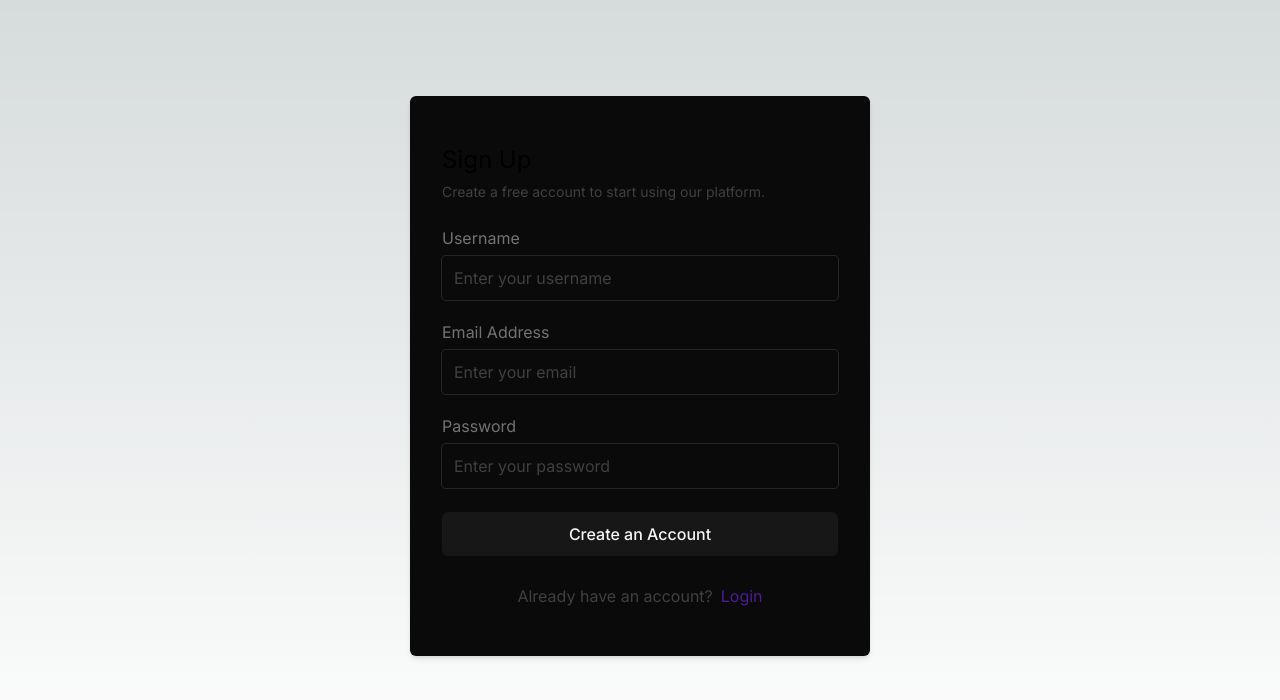
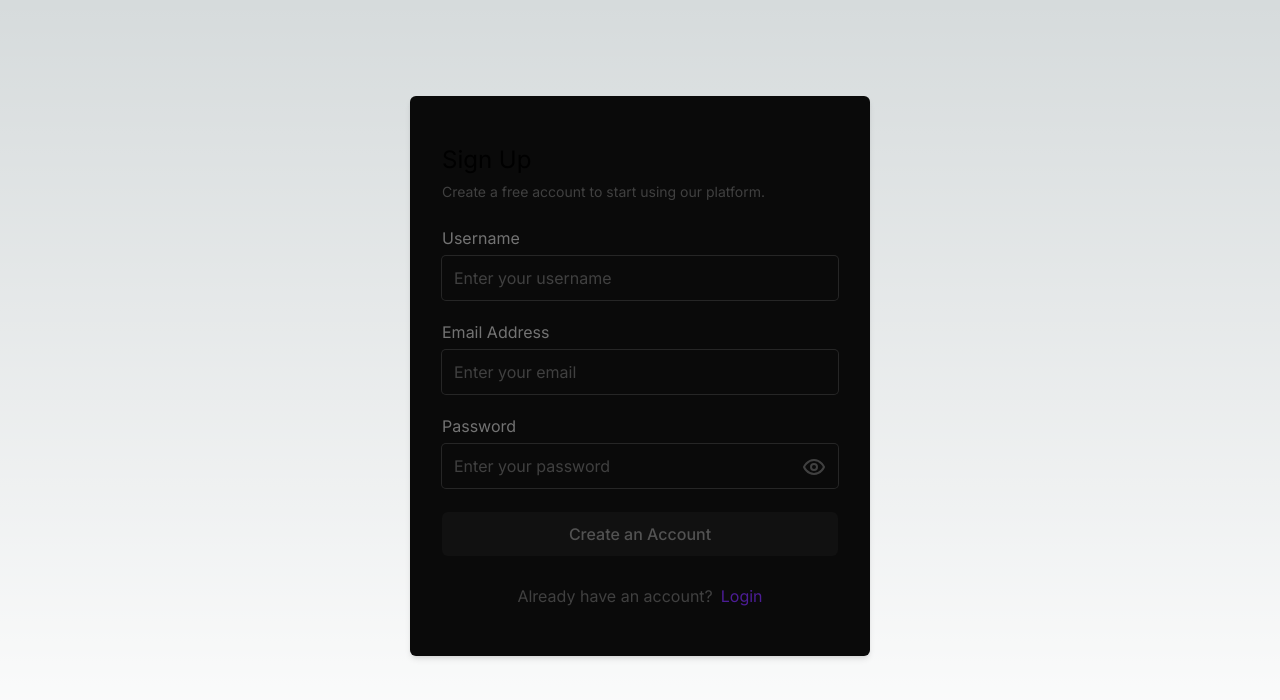
Before and after one commit to gokarna123-goku/nextjs-auth, a Next.js app: page /signup in a window 1280 px wide. Shown: the top 700 px of the page. Built offline with nearby package versions, Linux system fonts and the light colour scheme.

Commit message:
complete the hide and show password section

```diff
--- a/src/app/login/page.tsx
+++ b/src/app/login/page.tsx
@@ -80,7 +80,7 @@ export default function LoginPage() {
                                 onChange={(e) => setUser({ ...user, email: e.target.value })}
                             />
                         </div>
-                        <div className="space-y-1.5">
+                        <div className="space-y-1.5 relative">
                             <label
                                 htmlFor="password"
                                 className="text-neutral-500 block"
@@ -88,20 +88,43 @@ export default function LoginPage() {
                                 Password
                             </label>
                             <input
-                                type="password"
+                                type={showPassword ? 'text' : 'password'}
                                 name="password"
                                 id="password"
-                                className="w-full h-11 text-neutral-300 bg-transparent outline-none ring-1 ring-neutral-800 focus:ring-1 focus:ring-violet-500 rounded px-3 placeholder:text-neutral-700"
+                                className="w-full h-11 text-neutral-300 bg-transparent outline-none ring-1 ring-neutral-800 focus:ring-1 focus:ring-violet-500 rounded ps-3 pr-10 placeholder:text-neutral-700"
                                 placeholder="Enter your password"
                                 value={user.password}
                                 onChange={(e) => setUser({ ...user, password: e.target.value })}
                             />
+                            {/* show and hide password */}
+                            <div className="flex items-center justify-between absolute right-3 top-[2.2rem]">
+                                {!showPassword ? (
+                                    <button className="text-neutral-700" onClick={() => setShowPassword(true)}>
+                                        <svg xmlns="http://www.w3.org/2000/svg" width="20" height="20" viewBox="0 0 24 24" fill="none" stroke="currentColor" stroke-width="2" stroke-linecap="round" stroke-linejoin="round" className="lucide lucide-eye">
+                                            <path d="M2 12s3-7 10-7 10 7 10 7-3 7-10 7-10-7-10-7Z" />
+                                            <circle cx="12" cy="12" r="3" />
+                                        </svg>
+                                    </button>
+                                ) : (
+                                    <button className="text-neutral-700" onClick={() => setShowPassword(false)}>
+                                        <svg xmlns="http://www.w3.org/2000/svg" width="20" height="20" viewBox="0 0 24 24" fill="none" stroke="currentColor" stroke-width="2" stroke-linecap="round" stroke-linejoin="round" className="lucide lucide-eye-off"><path d="M9.88 9.88a3 3 0 1 0 4.24 4.24" /><path d="M10.73 5.08A10.43 10.43 0 0 1 12 5c7 0 10 7 10 7a13.16 13.16 0 0 1-1.67 2.68" /><path d="M6.61 6.61A13.526 13.526 0 0 0 2 12s3 7 10 7a9.74 9.74 0 0 0 5.39-1.61" /><line x1="2" x2="22" y1="2" y2="22" />
+                                        </svg>
+                                    </button>
+                                )}
+                            </div>
                         </div>
                     </div>
-                    <button onClick={onLogin}
-                        className={`w-full h-11 text-neutral-100 flex items-center justify-center font-medium rounded-md ease-out duration-300 ${buttonDisabled ? "bg-neutral-900 hover:bg-neutral-800 cursor-not-allowed" : "bg-violet-700 hover:bg-violet-800 cursor-pointer"}`}>
-                        Login Now
-                    </button>
+                    {buttonDisabled ? (
+                        <button disabled
+                            className="w-full h-11 text-neutral-600 flex items-center justify-center font-medium rounded-md ease-out duration-300 bg-neutral-900/60 cursor-not-allowed">
+                            {loading ? "logging..." : "Login Now"}
+                        </button>
+                    ) : (
+                        <button onClick={onLogin}
+                            className="w-full h-11 text-neutral-100 flex items-center justify-center bg-violet-700 hover:bg-violet-800 cursor-pointer font-medium rounded-md ease-out duration-300">
+                            {loading ? "logging..." : "Login Now"}
+                        </button>
+                    )}
                 </div>
                 <div className="flex items-center justify-center gap-x-1 text-neutral-700 font-normal">
                     <p>Don't have an account?</p>
--- a/src/app/signup/page.tsx
+++ b/src/app/signup/page.tsx
@@ -2,7 +2,7 @@
 import Link from "next/link";
 import React, { useEffect } from "react";
 import { useRouter } from "next/navigation";
-import axios  from "axios";
+import axios from "axios";
 import toast from "react-hot-toast";
 
 
@@ -21,6 +21,7 @@ export default function SignUpPage() {
 
     const [loading, setLoading] = React.useState(false);
 
+
     const onSignup = async () => {
         try {
             setLoading(true);
@@ -29,7 +30,7 @@ export default function SignUpPage() {
 
             router.push("/login");
 
-        }catch (error: any) {
+        } catch (error: any) {
             console.log(error, " signup failed!");
             toast.error(error.message);
         } finally {
@@ -45,6 +46,7 @@ export default function SignUpPage() {
             setButtonDisabled(true)
         }
     }, [user])
+
 
 
     return (
@@ -94,7 +96,7 @@ export default function SignUpPage() {
                                 onChange={(e) => setUser({ ...user, email: e.target.value })}
                             />
                         </div>
-                        <div className="space-y-1.5">
+                        <div className="space-y-1.5 relative">
                             <label
                                 htmlFor="password"
                                 className="text-neutral-500 block"
@@ -102,27 +104,43 @@ export default function SignUpPage() {
                                 Password
                             </label>
                             <input
-                                type="password"
+                                type={showPassword ? 'text' : 'password'}
                                 name="password"
                                 id="password"
-                                className="w-full h-11 text-neutral-300 bg-transparent outline-none ring-1 ring-neutral-800 focus:ring-1 focus:ring-violet-500 rounded px-3 placeholder:text-neutral-700"
+                                className="w-full h-11 text-neutral-300 bg-transparent outline-none ring-1 ring-neutral-800 focus:ring-1 focus:ring-violet-500 rounded ps-3 pr-10 placeholder:text-neutral-700"
                                 placeholder="Enter your password"
                                 value={user.password}
                                 onChange={(e) => setUser({ ...user, password: e.target.value })}
                             />
                             {/* show and hide password */}
-                            {/* <div className="flex items-center justify-between">
-                                <p className="text-sm text-neutral-700">
-                                    Show Password
-                                </p>
-                                <input type="checkbox" checked={showPassword} onChange={() => setShowPassword(!showPassword)} />
-                            </div> */}
+                            <div className="flex items-center justify-between absolute right-3 top-[2.2rem]">
+                                {!showPassword ? (
+                                    <button className="text-neutral-700" onClick={() => setShowPassword(true)}>
+                                        <svg xmlns="http://www.w3.org/2000/svg" width="24" height="24" viewBox="0 0 24 24" fill="none" stroke="currentColor" stroke-width="2" stroke-linecap="round" stroke-linejoin="round" className="lucide lucide-eye">
+                                            <path d="M2 12s3-7 10-7 10 7 10 7-3 7-10 7-10-7-10-7Z" />
+                                            <circle cx="12" cy="12" r="3" />
+                                        </svg>
+                                    </button>
+                                ) : (
+                                    <button className="text-neutral-700" onClick={() => setShowPassword(false)}>
+                                        <svg xmlns="http://www.w3.org/2000/svg" width="24" height="24" viewBox="0 0 24 24" fill="none" stroke="currentColor" stroke-width="2" stroke-linecap="round" stroke-linejoin="round" className="lucide lucide-eye-off"><path d="M9.88 9.88a3 3 0 1 0 4.24 4.24" /><path d="M10.73 5.08A10.43 10.43 0 0 1 12 5c7 0 10 7 10 7a13.16 13.16 0 0 1-1.67 2.68" /><path d="M6.61 6.61A13.526 13.526 0 0 0 2 12s3 7 10 7a9.74 9.74 0 0 0 5.39-1.61" /><line x1="2" x2="22" y1="2" y2="22" />
+                                        </svg>
+                                    </button>
+                                )}
+                            </div>
                         </div>
                     </div>
-                    <button onClick={onSignup}
-                        className={`w-full h-11 text-neutral-100 flex items-center justify-center font-medium rounded-md ease-out duration-300 ${buttonDisabled ? "bg-neutral-900 hover:bg-neutral-800 cursor-not-allowed" : "bg-violet-700 hover:bg-violet-800 cursor-pointer"}`}>
-                        {loading ? "signing..." : "Create an Account"}
-                    </button>
+                    {buttonDisabled ? (
+                        <button disabled
+                            className="w-full h-11 text-neutral-600 flex items-center justify-center font-medium rounded-md ease-out duration-300 bg-neutral-900/60 cursor-not-allowed">
+                            {loading ? "signing..." : "Create an Account"}
+                        </button>
+                    ) : (
+                        <button onClick={onSignup}
+                            className="w-full h-11 text-neutral-100 flex items-center justify-center bg-violet-700 hover:bg-violet-800 cursor-pointer font-medium rounded-md ease-out duration-300">
+                            {loading ? "signing..." : "Create an Account"}
+                        </button>
+                    )}
                 </div>
                 <div className="flex items-center justify-center gap-x-1 text-neutral-700 font-normal">
                     <p>Already have an account?</p>
```
